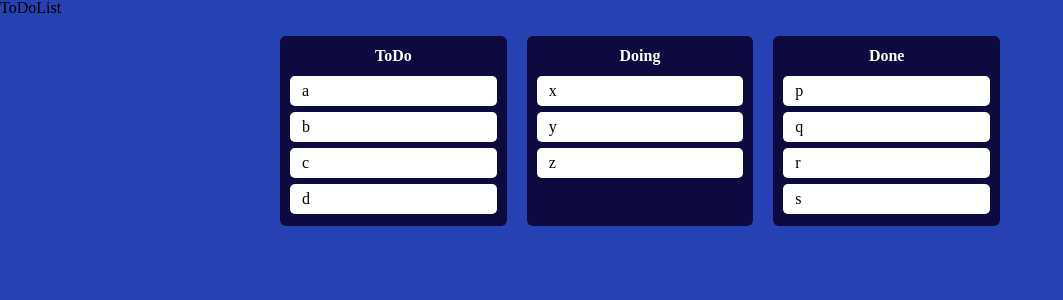
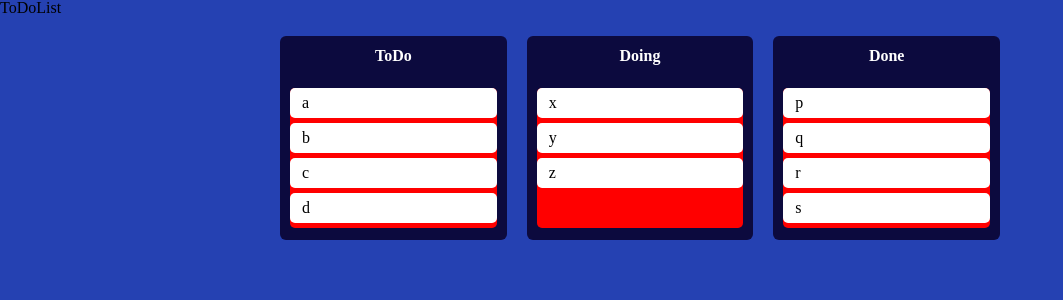
Before and after one commit to E-Sangho/-Hidden-ToDoList, a React (Create React App) app: page / in a window 1280 px wide. Shown: the top 300 px of the page, without its empty margins (0-1063 px from the left). Built offline with nearby package versions, Linux system fonts and the light colour scheme.

Commit message:
update multiboard and snapshot of react-beautiful dnd

```diff
--- a/src/atoms.tsx
+++ b/src/atoms.tsx
@@ -4,7 +4,7 @@ interface IToDoState {
 	[key: string]: string[];
 }
 
-export const toDoState = atom({
+export const toDoState = atom<IToDoState>({
 	key: "toDo",
 	default: {
 		ToDo: ["a", "b", "c", "d"],
--- a/src/components/ToDoBoard.tsx
+++ b/src/components/ToDoBoard.tsx
@@ -1,17 +1,33 @@
 import { Droppable } from "react-beautiful-dnd";
 import ToDoDrag from "./ToDoDrag";
 import styled from "styled-components";
+import { DraggableId } from "react-beautiful-dnd";
 
-const ToDoWrapper = styled.div`
-	min-height: 120px;
+interface IToDoWrapper {
+	isDraggingOver: boolean;
+	draggingFromThisWith: boolean;
+}
+
+const ToDoWrapper = styled.div<IToDoWrapper>`
 	border-radius: 5px;
 	margin: 12px 10px;
 	text-color: ${(props) => props.theme.textColor};
+	background-color: ${(props) => {
+		return props.isDraggingOver
+			? "blue"
+			: props.draggingFromThisWith
+			? "pink"
+			: "red";
+	}};
+	flex-grow: 1;
+	transition: background-color 0.2s ease-in-out;
 `;
 
 const BoardWrapper = styled.div`
 	background-color: ${(props) => props.theme.bgColor};
 	border-radius: 6px;
+	display: flex;
+	flex-direction: column;
 `;
 
 const Title = styled.div`
@@ -32,25 +48,23 @@ function ToDoBoard({ toDos, droppableId }: IToDoBoard) {
 	return (
 		<BoardWrapper>
 			<Title>{droppableId}</Title>
-			<ul>
 			<Droppable droppableId={droppableId}>
-					{(provided) => (
+				{(provided, snapshot) => (
 					<ToDoWrapper
 						ref={provided.innerRef}
 						{...provided.droppableProps}
+						isDraggingOver={snapshot.isDraggingOver}
+						draggingFromThisWith={Boolean(
+							snapshot.draggingFromThisWith
+						)}
 					>
 						{toDos.map((toDo, index) => (
-								<ToDoDrag
-									key={toDo}
-									index={index}
-									toDo={toDo}
-								/>
+							<ToDoDrag key={toDo} index={index} toDo={toDo} />
 						))}
 						{provided.placeholder}
 					</ToDoWrapper>
 				)}
 			</Droppable>
-			</ul>
 		</BoardWrapper>
 	);
 }
--- a/src/components/ToDoDrag.tsx
+++ b/src/components/ToDoDrag.tsx
@@ -1,19 +1,15 @@
 import React from "react";
-import { DragDropContext, Droppable, Draggable } from "react-beautiful-dnd";
+import { Draggable } from "react-beautiful-dnd";
 import styled from "styled-components";
 
-const Wrapper = styled.div`
+const ToDo = styled.div`
+	background-color: white;
+	min-height: 30px;
+	border-radius: 5px;
+	padding: 0 12px;
+	margin-bottom: 5px;
 	display: flex;
 	align-items: center;
-	margin: 6px 0px;
-	border-radius: 5px;
-	background-color: white;
-	min-height: 30px;
-	padding: 0 12px;
-`;
-
-const ToDo = styled.div`
-	width: 100%;
 `;
 
 interface IToDoDrag {
@@ -23,7 +19,6 @@ interface IToDoDrag {
 
 function ToDoDrag({ toDo, index }: IToDoDrag) {
 	return (
-		<Wrapper>
 		<Draggable key={toDo} draggableId={toDo} index={index}>
 			{(provided) => (
 				<ToDo
@@ -35,7 +30,6 @@ function ToDoDrag({ toDo, index }: IToDoDrag) {
 				</ToDo>
 			)}
 		</Draggable>
-		</Wrapper>
 	);
 }
 
--- a/src/components/ToDoList.tsx
+++ b/src/components/ToDoList.tsx
@@ -27,10 +27,37 @@ const Board = styled.div`
 
 function ToDoList() {
 	const [toDos, setToDos] = useRecoilState(toDoState);
-	const onDragEnd = ({ destination, source }: DropResult) => {
-		console.log(toDos);
+	const onDragEnd = ({ destination, draggableId, source }: DropResult) => {
+		if (!destination) return;
 		if (destination?.droppableId === source.droppableId) {
-			// do something
+			setToDos((oldToDos) => {
+				let copiedToDos = JSON.parse(
+					JSON.stringify(oldToDos[source.droppableId])
+				);
+				copiedToDos.splice(source.index, 1);
+				copiedToDos.splice(destination.index, 0, draggableId);
+				return {
+					...oldToDos,
+					[source.droppableId]: copiedToDos,
+				};
+			});
+		}
+		if (destination?.droppableId !== source.droppableId) {
+			setToDos((oldToDos) => {
+				let desCopy = JSON.parse(
+					JSON.stringify(oldToDos[destination.droppableId])
+				);
+				let sourceCopy = JSON.parse(
+					JSON.stringify(oldToDos[source.droppableId])
+				);
+				sourceCopy.splice(source.index, 1);
+				desCopy.splice(destination.index, 0, draggableId);
+				return {
+					...oldToDos,
+					[destination.droppableId]: desCopy,
+					[source.droppableId]: sourceCopy,
+				};
+			});
 		}
 	};
 	return (
```
Lines whose indentation alone changed are shown as unchanged.
